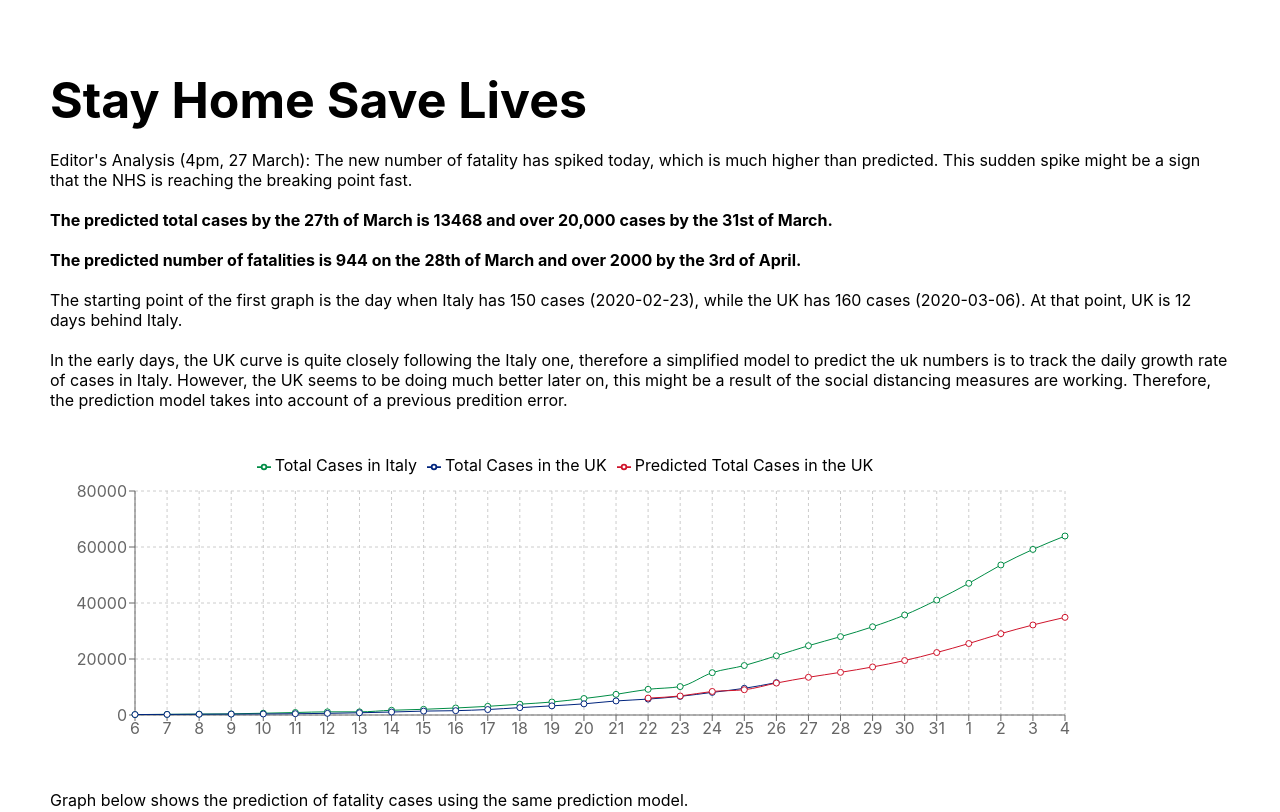
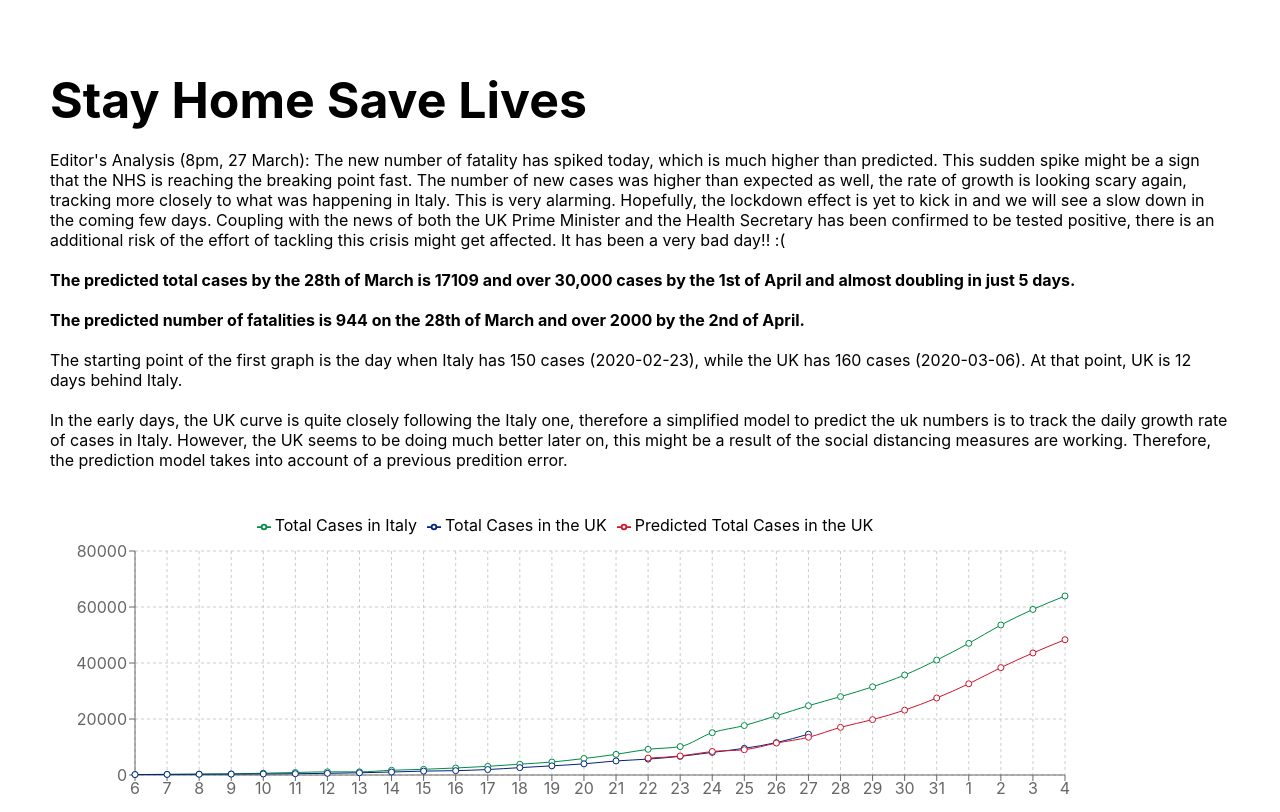
Before and after one commit to linamm/coronachart, a React (Create React App) app in the folder coronachart/: page / in a window 1280 px wide. Shown: the top 812 px of the page. Built offline with nearby package versions, Linux system fonts and the light colour scheme.

Commit message:
update 27th March total case and comments

```diff
--- a/coronachart/src/App.js
+++ b/coronachart/src/App.js
@@ -41,16 +41,18 @@ const styles = {
       </div>
 
       <div style={styles.paragraph}>
-        Editor's Analysis (4pm, 27 March):
-          The new number of fatality has spiked today, which is much higher than predicted. This sudden spike might be a sign that the NHS is reaching the breaking point fast.
-      </div>
+        Editor's Analysis (8pm, 27 March):
+          The new number of fatality has spiked today, which is much higher than predicted. This sudden spike might be a sign that the NHS is reaching the breaking point fast. The number of new cases was higher than expected as well, the rate of growth is looking scary again, tracking more closely to what was happening in Italy. This is very alarming. Hopefully, the lockdown effect is yet to kick in and we will see a slow down in the coming few days.
+
+          Coupling with the news of both the UK Prime Minister and the Health Secretary has been confirmed to be tested positive, there is an additional risk of the effort of tackling this crisis might get affected. It has been a very bad day!! :(
+        </div>
 
       <div style={styles.paragraph}>
-          <b>The predicted total cases by the 27th of March is 13468 and over 20,000 cases by the 31st of March.</b>
+          <b>The predicted total cases by the 28th of March is 17109 and over 30,000 cases by the 1st of April and almost doubling in just 5 days.</b>
       </div>
      <div style={styles.paragraph}>
       <b>
-      The predicted number of fatalities is 944 on the 28th of March and over 2000 by the 3rd of April.
+      The predicted number of fatalities is 944 on the 28th of March and over 2000 by the 2nd of April.
         </b>
       </div>
         <div style={styles.paragraph}>
--- a/coronachart/src/Data.js
+++ b/coronachart/src/Data.js
@@ -50,7 +50,7 @@ const raw_total_cases = [
   {"name": "24", "it": 15113,'uk': 8077, 'uk_predict': 8407},
   {"name": "25", "it": 17660, 'uk': 9529, 'uk_predict': 9021},
   {"name": "26", "it": 21157, 'uk': 11568, 'uk_predict': 11402},
-  {"name": "27","it": 24747,},
+  {"name": "27","it": 24747,'uk': 14578, 'uk_predict': 13468},
   {"name": "28","it": 27980,},
   {"name": "29","it": 31506,},
   {"name": "30","it": 35713,},
@@ -62,5 +62,5 @@ const raw_total_cases = [
 
 ];
 
-export const totalCases = getPredictCases(raw_total_cases, 20);
+export const totalCases = getPredictCases(raw_total_cases, 21);
 export const fatalityCases = getPredictCases(raw_death_cases, 13);
```
